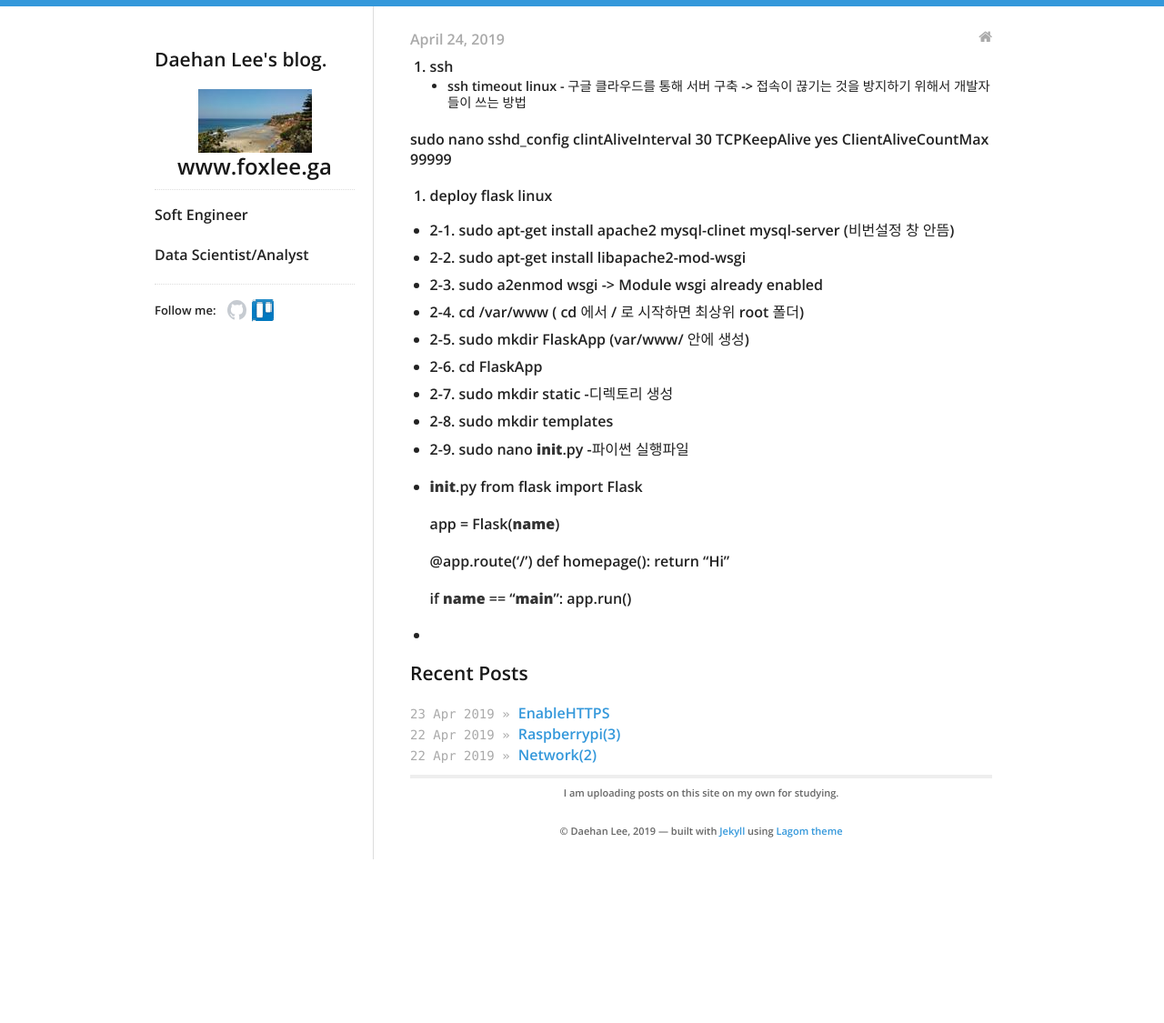
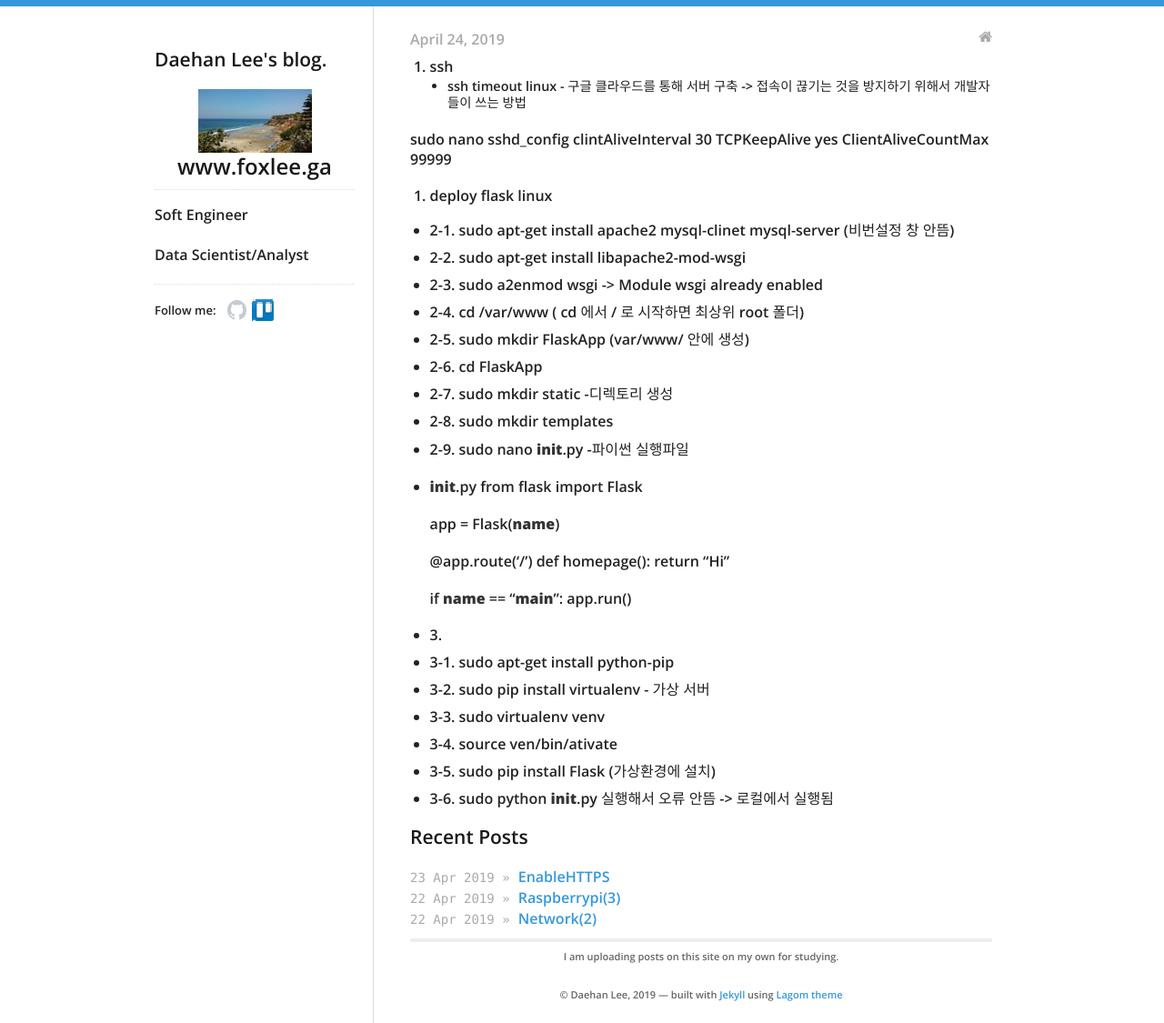
Before and after one commit to daehan0226/Study, a Jekyll site: the page built from _posts/2019-04-24-flask(2).md, in a window 1280 px wide. Shown: the whole page at 91% size. Built offline with Jekyll 4.4.1, drawn with Linux system fonts in a browser that asks for light colours; before the commit the page ends 945 px from its top, so only the background shows below that.

Commit message:
Update 2019-04-24-flask(2).md

```diff
--- a/_posts/2019-04-24-flask(2).md
+++ b/_posts/2019-04-24-flask(2).md
@@ -37,5 +37,10 @@ ClientAliveCountMax 99999
     if __name__ == "__main__":
         app.run()
 
-
-*
+* 3.
+* 3-1. sudo apt-get install python-pip
+*  3-2. sudo pip install virtualenv  - 가상 서버
+*  3-3. sudo virtualenv venv
+*  3-4. source ven/bin/ativate
+*  3-5. sudo pip install Flask (가상환경에 설치)
+*  3-6. sudo python __init__.py 실행해서 오류 안뜸 -> 로컬에서 실행됨
```
